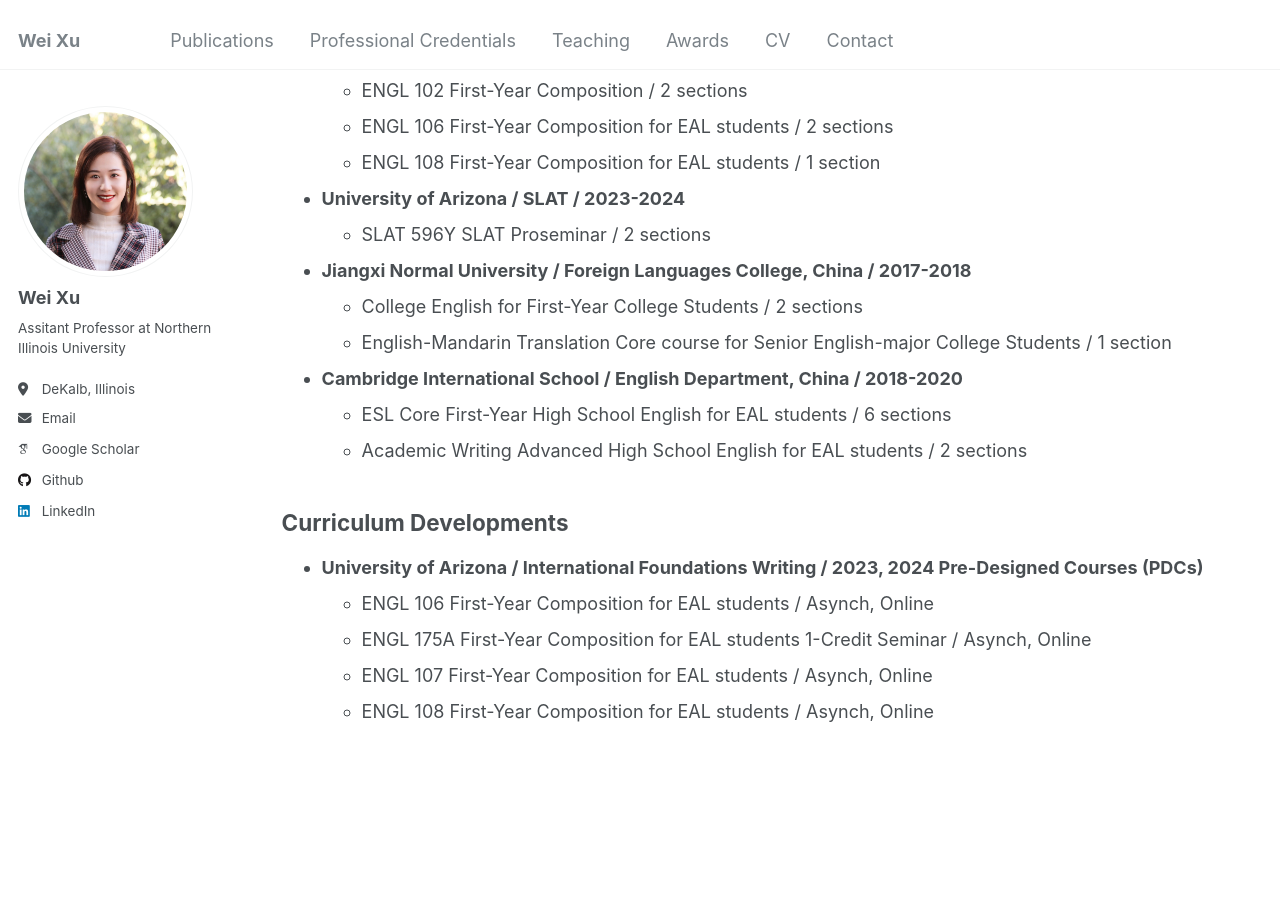
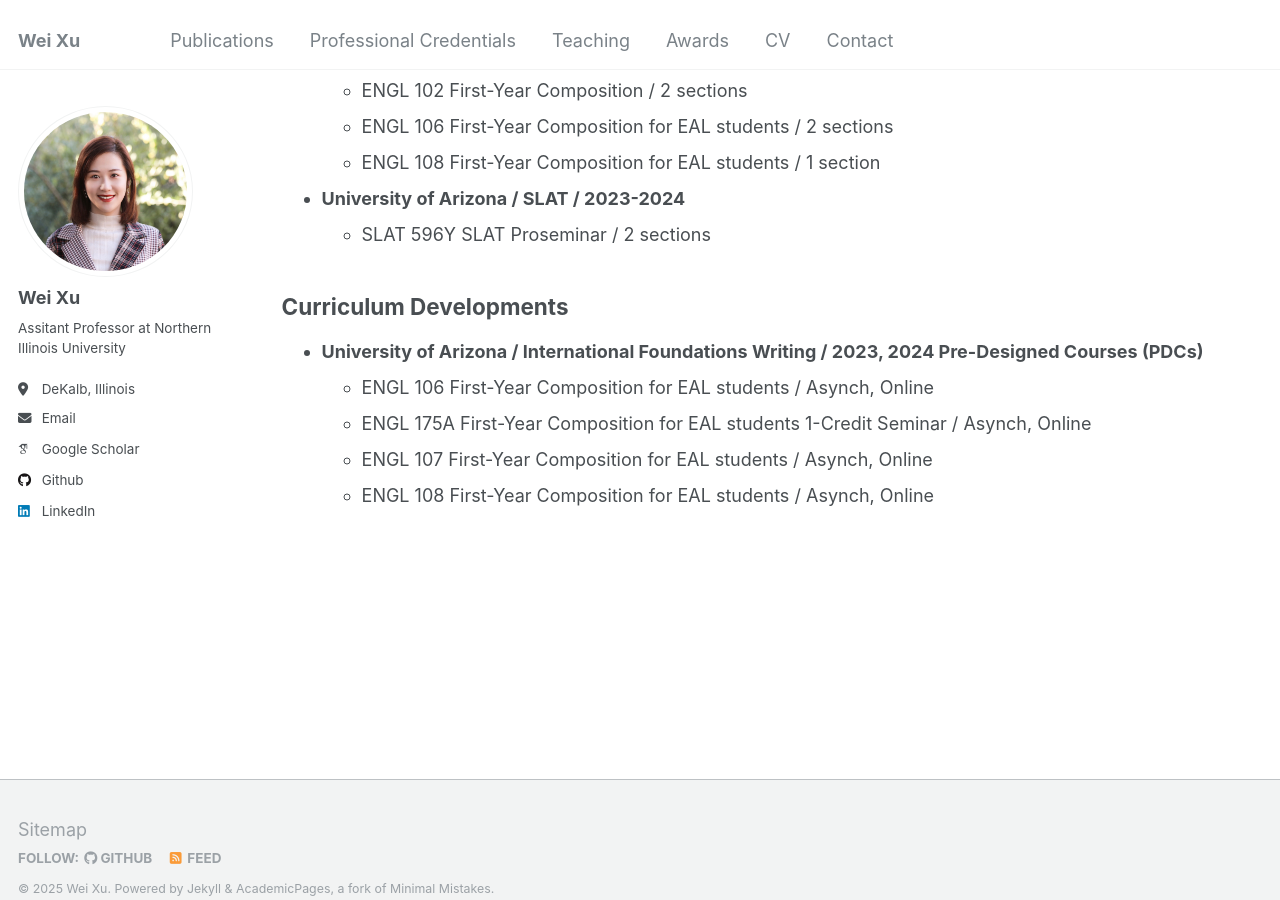
Before and after one commit to weixu-vivian/weixu-vivian.github.io, a Jekyll site: the page built from _pages/teaching.md, in a window 1280 px wide and 900 px high, scrolled down 363 px. Built offline with Jekyll 4.4.1, drawn with Linux system fonts in a browser that asks for light colours; some web fonts are replaced.

Commit message:
teaching.md

```diff
--- a/_pages/teaching.md
+++ b/_pages/teaching.md
@@ -22,14 +22,6 @@ author_profile: true
 * **University of Arizona / SLAT / 2023-2024**
   * SLAT 596Y SLAT Proseminar / 2 sections
 
-* **Jiangxi Normal University / Foreign Languages College, China / 2017-2018**
-  * College English for First-Year College Students / 2 sections
-  * English-Mandarin Translation Core course for Senior English-major College Students / 1 section
-
-* **Cambridge International School / English Department, China / 2018-2020**
-  * ESL Core First-Year High School English for EAL students / 6 sections
-  * Academic Writing Advanced High School English for EAL students / 2 sections
-
 ## Curriculum Developments
 
 * **University of Arizona / International Foundations Writing / 2023, 2024 Pre-Designed Courses (PDCs)**
```
